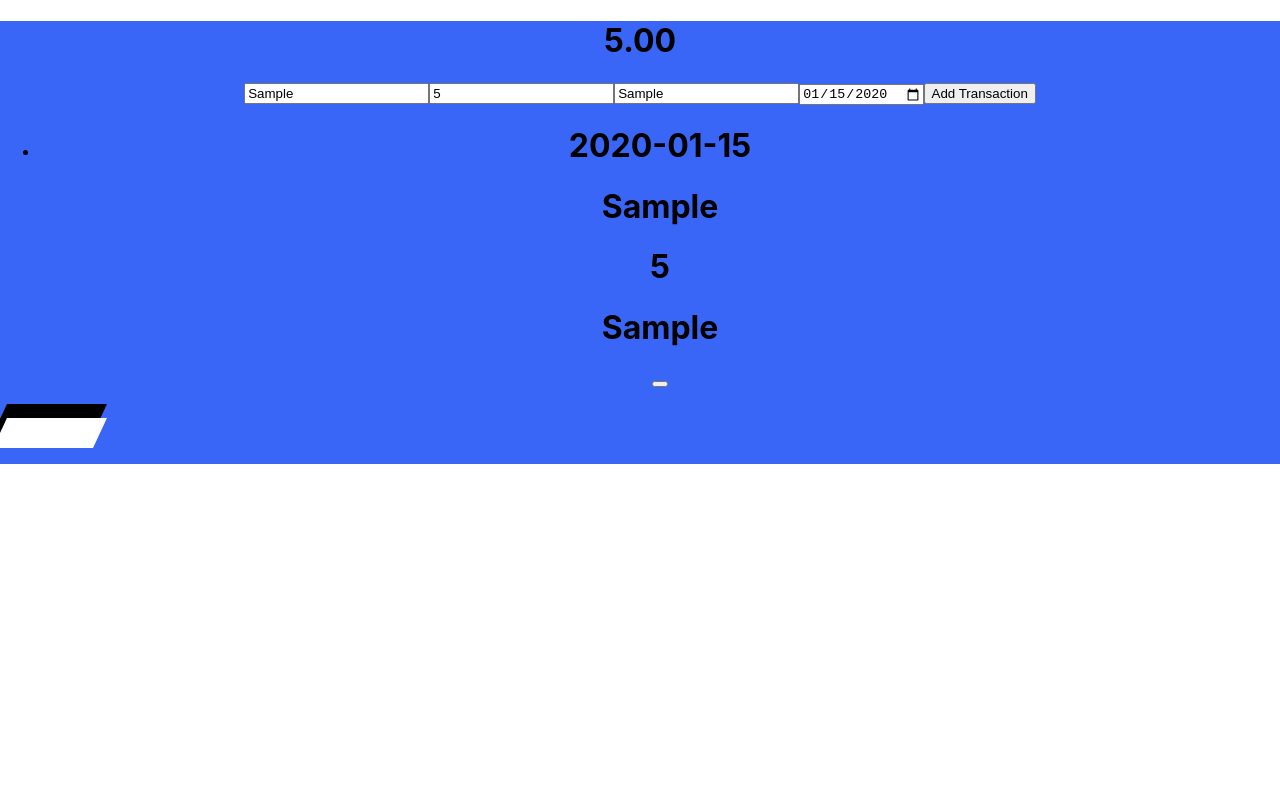
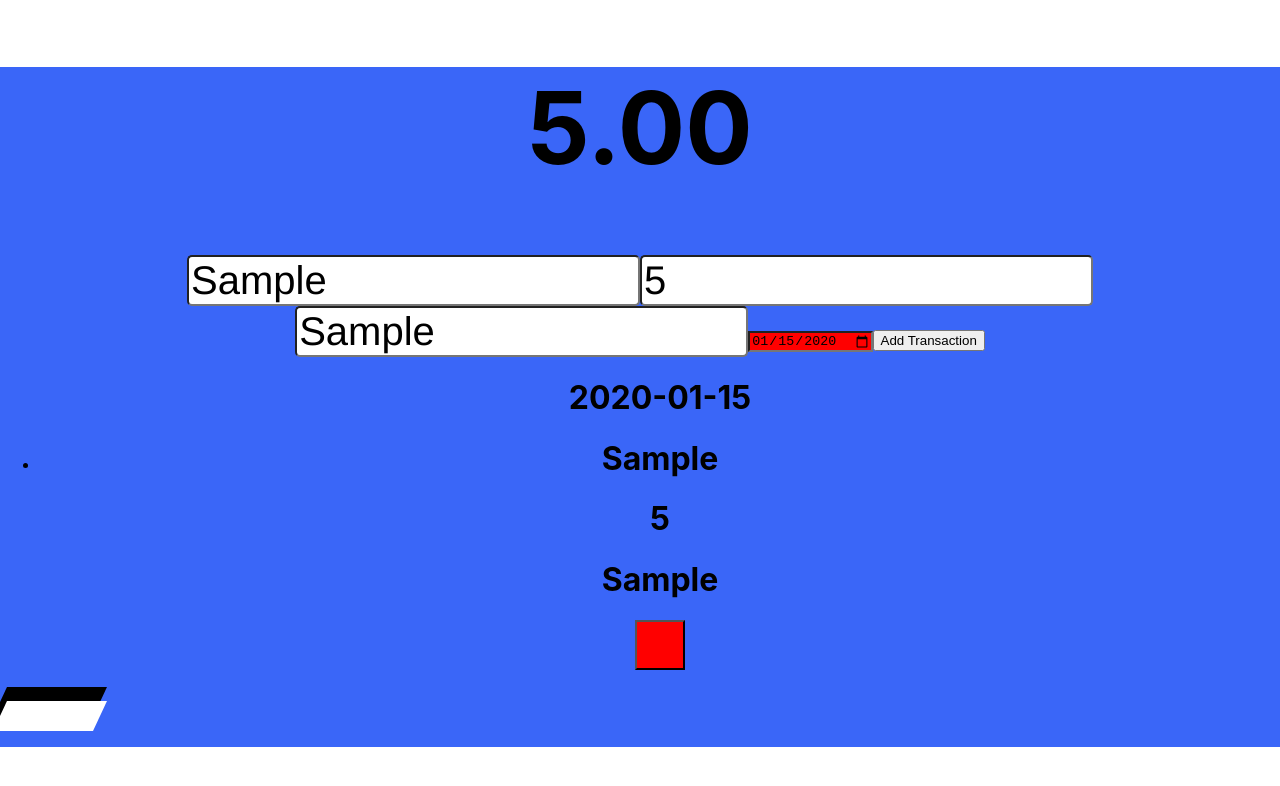
Before and after one commit to ZahidMirza95/SavingsApp, a React (Create React App) app: page / in a window 1280 px wide. Both pictures are taken after typing "Sample", "5", "Sample", "2020-01-15" into the empty fields and a click on the button "Add Transaction". Shown: the top 786 px of the page. Built offline with nearby package versions, Linux system fonts and the light colour scheme.

Commit message:
added dictionary implementation and kept original code as comments (for the most part). Transactions are grouped by the date now. Also played around with the CSS a bit

```diff
--- a/src/App.css
+++ b/src/App.css
@@ -1,6 +1,36 @@
 .App {
   text-align: center;
   background-color: rgb(58, 102, 248);
+}
+
+.nameInput {
+  position: relative;
+  border-radius: 5px;
+  font-family: Helvetica;
+  font-size: 40px;
+}
+
+.amountInput {
+  position: relative;
+  border-radius: 5px;
+  font-family: Helvetica;
+  font-size: 40px;
+}
+
+.commentInput {
+  position: relative;
+  border-radius: 5px;
+  font-family: Helvetica;
+  font-size: 40px;
+}
+
+.dateInput {
+  background-color: red;
+}
+
+.balanceMain {
+  font-size: 100px;
+  position: relative;
 }
 
 .parallelogram {
@@ -18,3 +48,9 @@
   background: rgb(255, 255, 255);
   transform: skew(-25deg) rotate(0deg);
 }
+
+.garbage {
+  width: 50px;
+  height: 50px;
+  background: red;
+}
--- a/src/App.js
+++ b/src/App.js
@@ -7,31 +7,22 @@ function App() {
   //Variable declarations
   const [balance, setBalance] = useState(0.00);
   const [transactions,setTransactions] = useState([]);
-  const changeBalance = (amount) => {
-    //Do something if the amount is nothing (prompt user to enter an amount)
-    if(isNaN(amount)) {
-
-    }
-    //Otherwise add to the amount if it's not going to give them a negative amount
-    else if(balance + parseFloat(amount) >= 0) {
-      setBalance(balance+parseFloat(parseFloat(amount).toFixed(2)));
-    }
-    //If the amount would give them a negative amount, let user know this
-    else {
-
-    }
-  }
+  const [transactionsDict, setTransactionsDict] = useState({});
   return (
     <div className="App">
-      <h1> {parseFloat(balance).toFixed(2)} </h1>
+      <h1 className='balanceMain'> {parseFloat(balance).toFixed(2)} </h1>
       <Form
       transactions={transactions}
       setTransactions = {setTransactions}
+      transactionsDict = {transactionsDict}
+      setTransactionsDict = {setTransactionsDict}
       setBalance={setBalance}
       balance={balance}/>
       <TransactionList
       transactions={transactions}
       setTransactions={setTransactions}
+      transactionsDict = {transactionsDict}
+      setTransactionsDict = {setTransactionsDict}
       balance = {balance}
       setBalance = {setBalance}/>
       <div className='parallelogram'></div>
--- a/src/components/Form.js
+++ b/src/components/Form.js
@@ -1,26 +1,53 @@
 import React from 'react'
 import '../App.css'
 
-const Form = ({setBalance, balance, setTransactions, transactions}) => {
+const Form = ({setBalance, balance, setTransactions, transactions, setTransactionsDict, transactionsDict}) => {
     const submitTransaction = (e) => {
         e.preventDefault(); //Prevents reloading the page
-        var amount = parseFloat(parseFloat(document.getElementById('tAmount').value).toFixed(2));
+        var amountInput = parseFloat(parseFloat(document.getElementById('tAmount').value).toFixed(2));
+        var dateInput = document.getElementById('tDate').value
         //If amount isn't null, add it to list. Otherwise don't add it (need to add amount for transaction to be valid)
         //Also need to make sure that the balance when added to the amount doesn't go below 0
-        if(!isNaN(amount) && amount !== null && balance + amount >= 0) {
+        //Original Implementation
+        /*if(!isNaN(amountInput) && amountInput !== null && balance + amountInput >= 0) {
             setTransactions([
-                ...transactions, {name: document.getElementById('tName').value, amount: document.getElementById('tAmount').value, comment: document.getElementById('tComment').value, date: document.getElementById('tDate').value, id: Math.random()*1000}
+                ...transactions, {name: document.getElementById('tName').value, amount: amountInput, comment: document.getElementById('tComment').value, date: document.getElementById('tDate').value, id: Math.random()*1000}
             ]);
-            setBalance(balance+amount);
+            setBalance(balance+amountInput);
+        }*/
+        //Dictionary Implementation
+        if(!isNaN(amountInput) && amountInput !== null && balance + amountInput >= 0) {
+            //If date already exists, just append
+            if(transactionsDict.hasOwnProperty(dateInput)) {
+                console.log("HERE");
+                let tempDict = {...transactionsDict};
+                tempDict[dateInput] = [...tempDict[dateInput], {name: document.getElementById('tName').value, amount: amountInput, comment: document.getElementById('tComment').value, id: Math.random()*1000}];
+                setTransactionsDict(tempDict);
+            }
+            //If it doesn't, create a new entry by adding the new date to the dictionary
+            else {
+                console.log(typeof(dateInput));
+                let tempDict = {...transactionsDict};
+                tempDict[dateInput] = [{name: document.getElementById('tName').value, amount: amountInput, comment: document.getElementById('tComment').value, id: Math.random()*1000}];
+                setTransactionsDict(tempDict);
+            }
+            for(var key in transactionsDict) {
+                console.log(key);
+                console.log(transactionsDict[key]);
+            }
+            setTransactions([
+                ...transactions, {name: document.getElementById('tName').value, amount: amountInput, comment: document.getElementById('tComment').value, date: dateInput, id: Math.random()*1000}
+            ]);
+            setBalance(balance+amountInput);
         }
     }
 
     return(
         <form>
-            <input type="text" id ='tName'></input>
+            <input type="text" className = 'nameInput' id ='tName'></input>
             <input type="number" className='amountInput' id='tAmount'></input>
-            <input type="text" id='tComment'></input>
-            <input type="date" id='tDate'></input>
+            <input type="text" className = 'commentInput' id='tComment'></input>
+            <input type="date" className = 'dateInput'id='tDate'></input>
             <button type='submit' onClick={submitTransaction}>
                 Add Transaction
             </button>
--- a/src/components/Transaction.js
+++ b/src/components/Transaction.js
@@ -1,23 +1,43 @@
 import React from 'react';
 import '../App.css';
 //List of ALL transactions goes in here
-const Transaction = ({setTransactions, transactions, name, amount, comment, date, id, balance, setBalance}) => {
+const Transaction = ({setTransactions, transactions, transactionsDict, setTransactionsDict, name, amount, comment, date, id, balance, setBalance}) => {
     //Delete transaction if button is pressed
     const deleteHandler = () => {
-        setTransactions(transactions.filter(el => el.id !== id))
+        //Delete transaction only if removing that transaction will NOT leave a negative amount
         //When a transaction gets deleted, adjust the balance accordingly
-        setBalance(balance-amount);
+        /*if(balance - amount >= 0) {
+            setTransactions(transactions.filter(el => el.id !== id))
+            setBalance(balance-amount);
+        }
+        //Give a warning if the balance - amount reaches a negative value (i.e. invalid, can't have a negative balance)
+        else {
+
+        }*/
+        if(balance - amount >= 0) {
+            let tempDict = {...transactionsDict};
+            tempDict[date] = tempDict[date].filter(el => el.id !== id);
+            //If it becomes empty, than remove the date so it doesn't render unneccessarily
+            if(tempDict[date].length === 0) {
+                delete tempDict[date];
+            }
+            setTransactionsDict(tempDict);
+            setBalance(balance-amount);
+        }
+        //Give warning to the user if they delete a transaction that will cause them to get a negative balance. They're not allowed to do this
+        else {
+
+        }
     }
     return(
         <div className='transaction'>
-            <li className='transaction-item'>
-                <h1> {date} </h1>
+            <li className='transaction-item' key={id}>
                 <h1> {name} </h1>
                 <h1> {amount} </h1>
                 <h1> {comment} </h1>
             </li>
             <button className='garbage' onClick = {deleteHandler}>
-                <i className='fas fa-trash'></i>
+                <i key={id} className='fas fa-trash'></i>
             </button>
         </div>
     );
--- a/src/components/TransactionList.js
+++ b/src/components/TransactionList.js
@@ -2,24 +2,40 @@ import React from 'react';
 import '../App.css';
 import Transaction from '../components/Transaction';
 //List of ALL transactions goes in here
-const TransactionList = ({transactions, setTransactions, balance, setBalance}) => {
-    console.log(transactions);
+const TransactionList = ({transactionsDict, setTransactionsDict, transactions, setTransactions, balance, setBalance}) => {
+    //let dates = Object.keys(transactionsDict);
+    //console.log("DICT TRANSACTIONS");
+    //console.log(transactionsDict);
+    //let listDates;
+    //listDates = dates.map(date => (<h1> {date} </h1>))
+    let listToRender = [];
+    for(var date in transactionsDict) {
+        listToRender.push(<h1 key={date}>{date}</h1>);
+        for(var i = 0; i < transactionsDict[date].length; i++) {
+            listToRender.push(<Transaction
+                transactions={transactions}
+                setTransactions={setTransactions}
+                transactionsDict={transactionsDict}
+                setTransactionsDict={setTransactionsDict}
+                id = {transactionsDict[date][i].id}
+                name = {transactionsDict[date][i].name}
+                amount = {transactionsDict[date][i].amount}
+                comment = {transactionsDict[date][i].comment}
+                date = {date}
+                balance = {balance}
+                setBalance = {setBalance}
+            />);
+        }
+    }
     return(
         <div className ="transactions">
             <ul className='transactionList'>
                 {/*Map each transaction from the list to a React Component*/}
-                {transactions.map(transaction => (
-                    <Transaction
-                    transactions={transactions}
-                    setTransactions={setTransactions}
-                    id = {transaction.id}
-                    name = {transaction.name}
-                    amount = {transaction.amount}
-                    comment = {transaction.comment}
-                    date = {transaction.date}
-                    balance = {balance}
-                    setBalance = {setBalance}/>
-                ))}
+                {/*dates.map(date => (
+                    <li>{date}</li>
+                ))*/
+                }
+                {listToRender}
             </ul>
         </div>
     );
```
